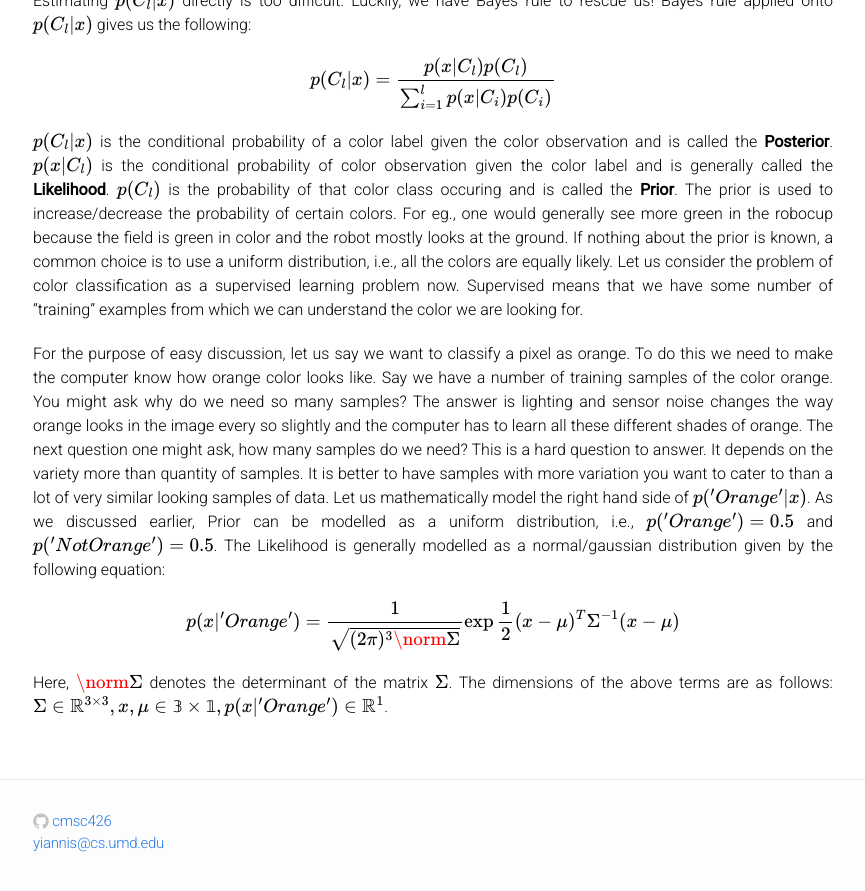
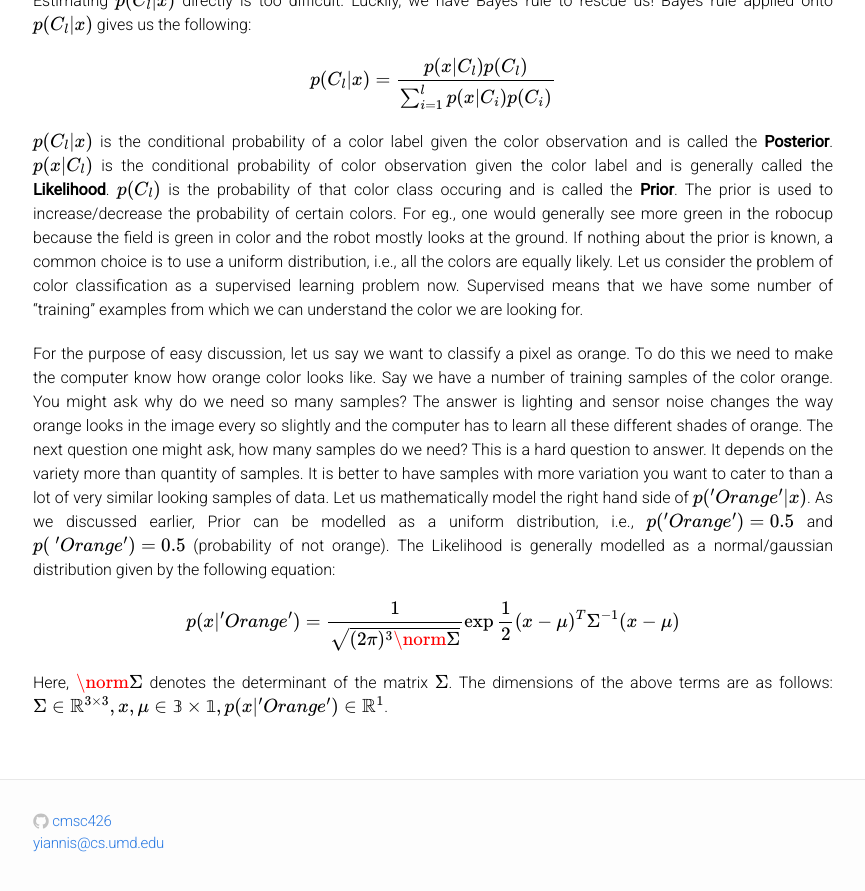
Before and after one commit to cmsc426/cmsc426.github.io, a Jekyll site: the page built from colorseg.md, in a window 1280 px wide and 900 px high, scrolled down 8235 px. Shown: the top 891 px of the window, without its empty margins (207-1072 px from the left). Built offline with Jekyll 4.4.1, drawn with Linux system fonts in a browser that asks for light colours; formulas are drawn with MathJax 3.

Commit message:
Editing colorseg

```diff
--- a/colorseg.md
+++ b/colorseg.md
@@ -185,7 +185,7 @@
 
 $$p(C_l \vert x)$$ is the conditional probability of a color label given the color observation and is called the **Posterior**. $$p(x \vert C_l)$$ is the conditional probability of color observation given the color label and is generally called the **Likelihood**. $$p(C_l)$$ is the probability of that color class occuring and is called the **Prior**. The prior is used to increase/decrease the probability of certain colors. For eg., one would generally see more green in the robocup because the field is green in color and the robot mostly looks at the ground. If nothing about the prior is known, a common choice is to use a uniform distribution, i.e., all the colors are equally likely. Let us consider the problem of color classification as a supervised learning problem now. Supervised means that we have some number of "training" examples from which we can understand the color we are looking for.
 
-For the purpose of easy discussion, let us say we want to classify a pixel as orange. To do this we need to make the computer know how orange color looks like. Say we have a number of training samples of the color orange. You might ask why do we need so many samples? The answer is lighting and sensor noise changes the way orange looks in the image every so slightly and the computer has to learn all these different shades of orange. The next question one might ask, how many samples do we need? This is a hard question to answer. It depends on the variety more than quantity of samples. It is better to have samples with more variation you want to cater to than a lot of very similar looking samples of data. Let us mathematically model the right hand side of $$p('Orange' \vert x)$$. As we discussed earlier, Prior can be modelled as a uniform distribution, i.e., $$p('Orange')=0.5$$ and $$p('Not Orange')=0.5$$. The Likelihood is generally modelled as a normal/gaussian distribution given by the following equation:
+For the purpose of easy discussion, let us say we want to classify a pixel as orange. To do this we need to make the computer know how orange color looks like. Say we have a number of training samples of the color orange. You might ask why do we need so many samples? The answer is lighting and sensor noise changes the way orange looks in the image every so slightly and the computer has to learn all these different shades of orange. The next question one might ask, how many samples do we need? This is a hard question to answer. It depends on the variety more than quantity of samples. It is better to have samples with more variation you want to cater to than a lot of very similar looking samples of data. Let us mathematically model the right hand side of $$p('Orange' \vert x)$$. As we discussed earlier, Prior can be modelled as a uniform distribution, i.e., $$p('Orange')=0.5$$ and $$p(~'Orange')=0.5$$ (probability of not orange). The Likelihood is generally modelled as a normal/gaussian distribution given by the following equation:
 
 $$
 p(x \vert 'Orange') = \frac{1}{\sqrt{(2 \pi)^3 \norm{\Sigma}}}\exp{\frac{1}{2}(x-\mu)^T\Sigma^{-1}(x-\mu)}
```
